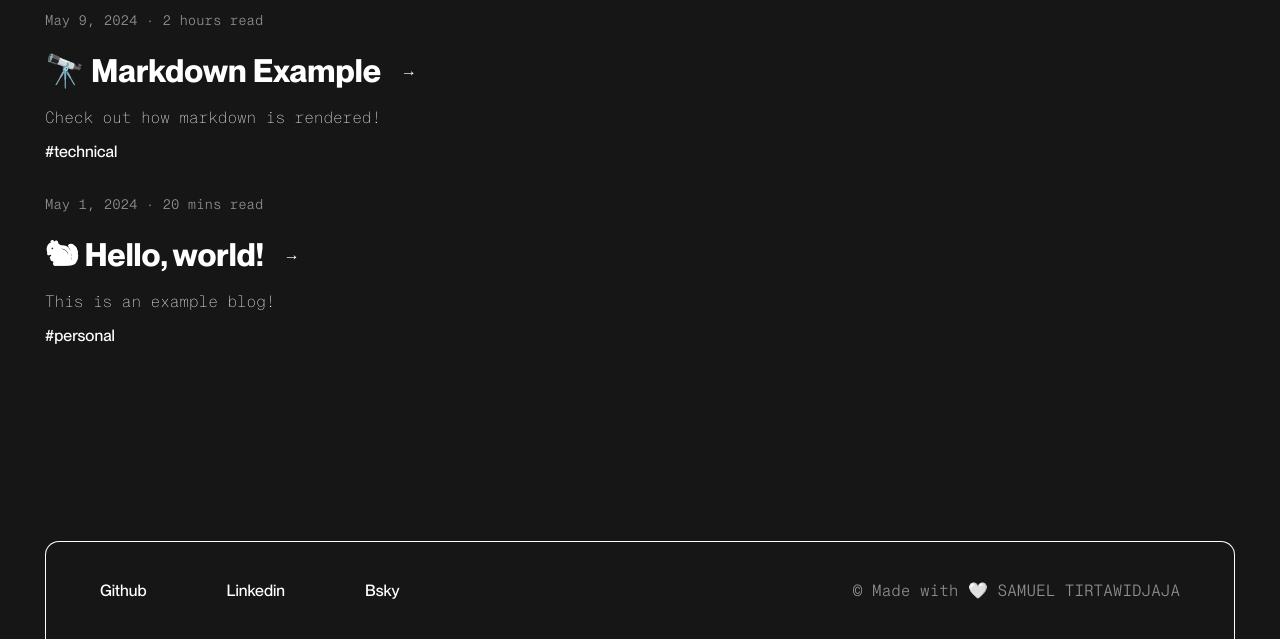
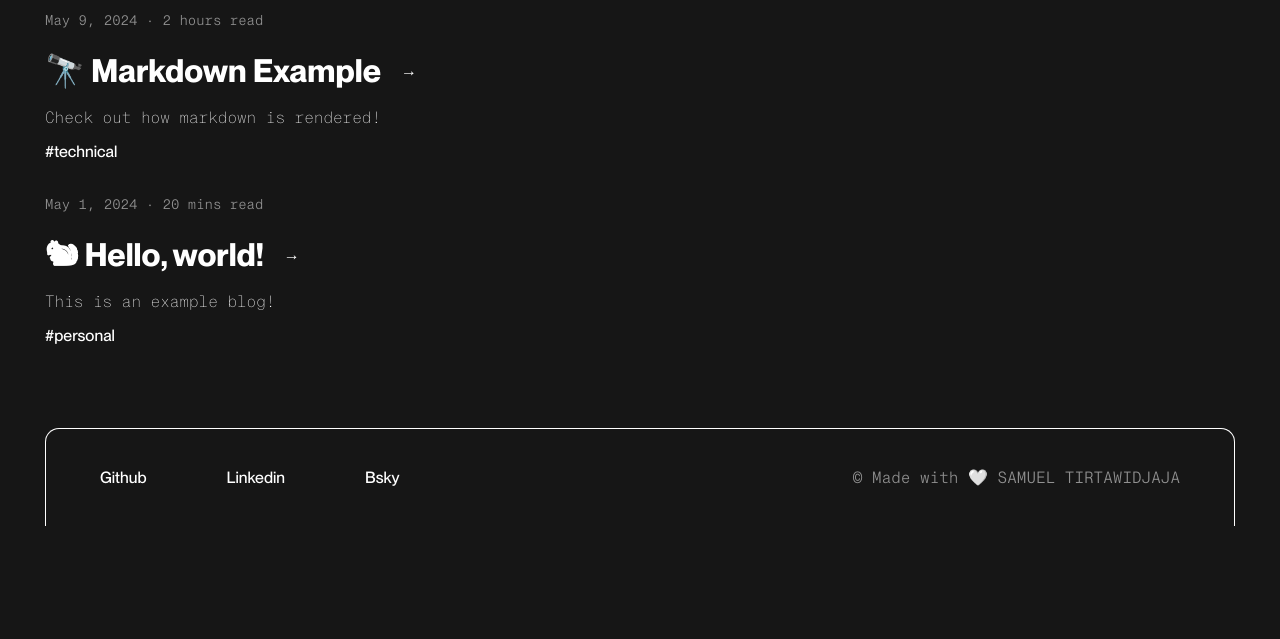
Before and after one commit to Saoming/website, an Astro site: page /blog in a window 1280 px wide. Shown: the part 161-800 px from the top of the page. Built offline with nearby package versions, Linux system fonts and the light colour scheme; Astro itself is replaced by a stand-in of ours; some packages are replaced by stand-ins of ours; a web font is replaced by a local one.

Commit message:
Tighten SimpleFooter spacing; ignore .claude/
Replace footer mt-[200px]/lg:absolute bottom anchoring with mt-[80px]
for consistent spacing, and add .claude/ to .gitignore.

Co-Authored-By: Claude Opus 4.8 (1M context) <noreply@anthropic.com>

```diff
--- a/src/components/SimpleFooter.astro
+++ b/src/components/SimpleFooter.astro
@@ -2,7 +2,7 @@
 import Socials from "./Socials.astro";
 ---
 
-<footer class="w-full mt-[200px] lg:absolute lg:bottom-0">
+<footer class="w-full mt-[80px]">
   <div
     class="flex flex-wrap items-center justify-between flow zero-flow border-t border-x border-white rounded-t-[14px] py-[36.5px] px-[54px] md:max-w-[678px] lg:max-w-[1190px] md:mx-auto"
   >
```
Also changed, not shown: 1 other file.
